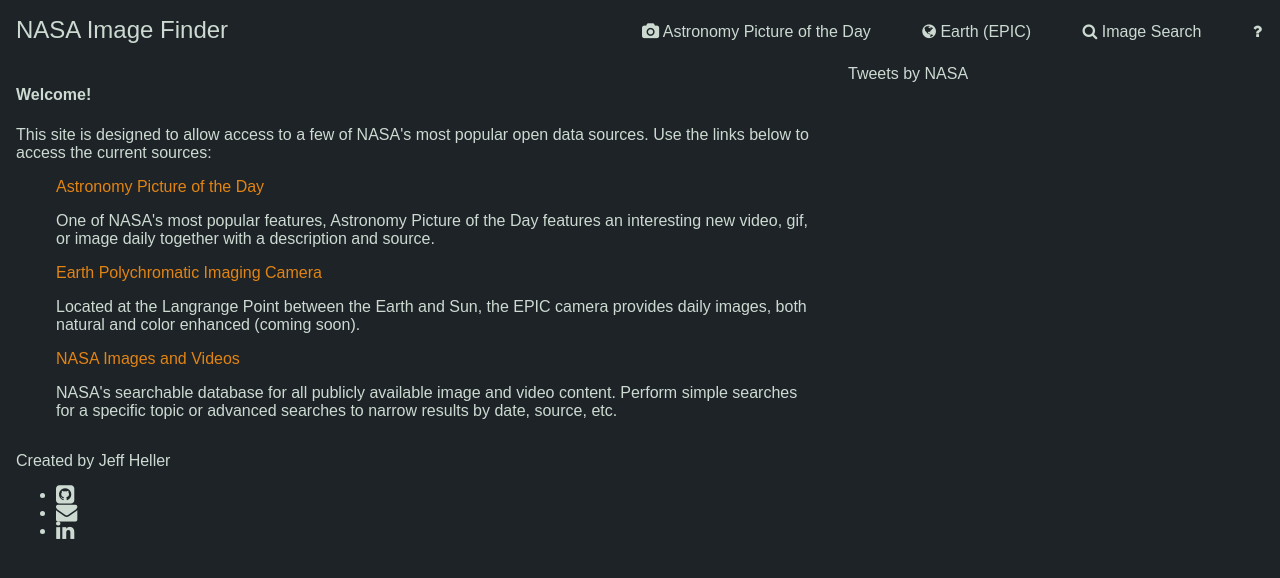
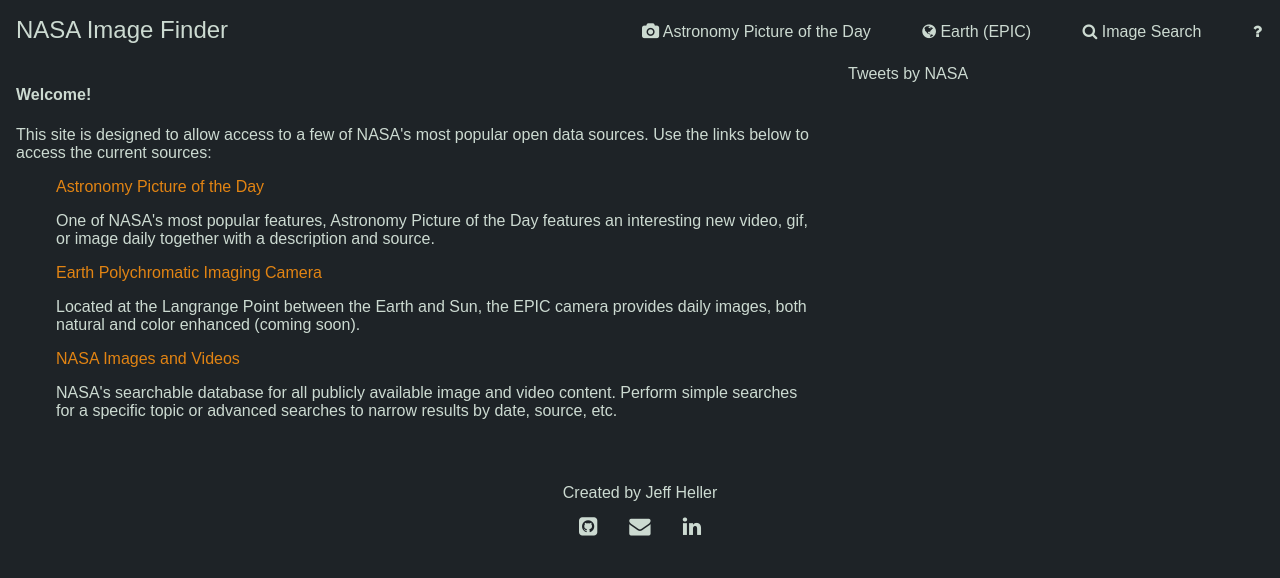
Before and after one commit to Jheller11/nasa-images, a React (Create React App) app: page / in a window 1280 px wide. Shown: the top 578 px of the page. Built offline with nearby package versions, Linux system fonts and the light colour scheme; the HTML template or start-up script is replaced by a standard one.

Commit message:
footer css module

```diff
--- a/src/components/Footer/Footer.js
+++ b/src/components/Footer/Footer.js
@@ -1,26 +1,21 @@
 import React from 'react'
+import styles from './Footer.module.css'
 
 const Footer = () => {
   return (
-    <footer className="flex">
+    <footer className={styles.footer}>
       <p>Created by Jeff Heller</p>
-      <ul className="flex footer-icons">
-        <li>
+      <nav className={styles.nav}>
         <a href="https://github.com/Jheller11">
           <span className="fa fa-github-square fa-lg" />
         </a>
-        </li>
-        <li>
         <a href="mailto:heller.jeffrey@gmail.com">
           <span className="fa fa-envelope fa-lg" />
         </a>
-        </li>
-        <li>
         <a href="https://www.linkedin.com/in/jeffreyaheller/">
           <span className="fa fa-linkedin fa-lg" />
         </a>
-        </li>
-      </ul>
+      </nav>
     </footer>
   )
 }
--- /dev/null
+++ b/src/components/Footer/Footer.module.css
@@ -0,0 +1,8 @@
+.footer {
+  margin-top: 3em;
+  text-align: center;
+}
+
+.nav > * {
+  padding: 0 1em;
+}
```
Lines whose indentation alone changed are shown as unchanged.
